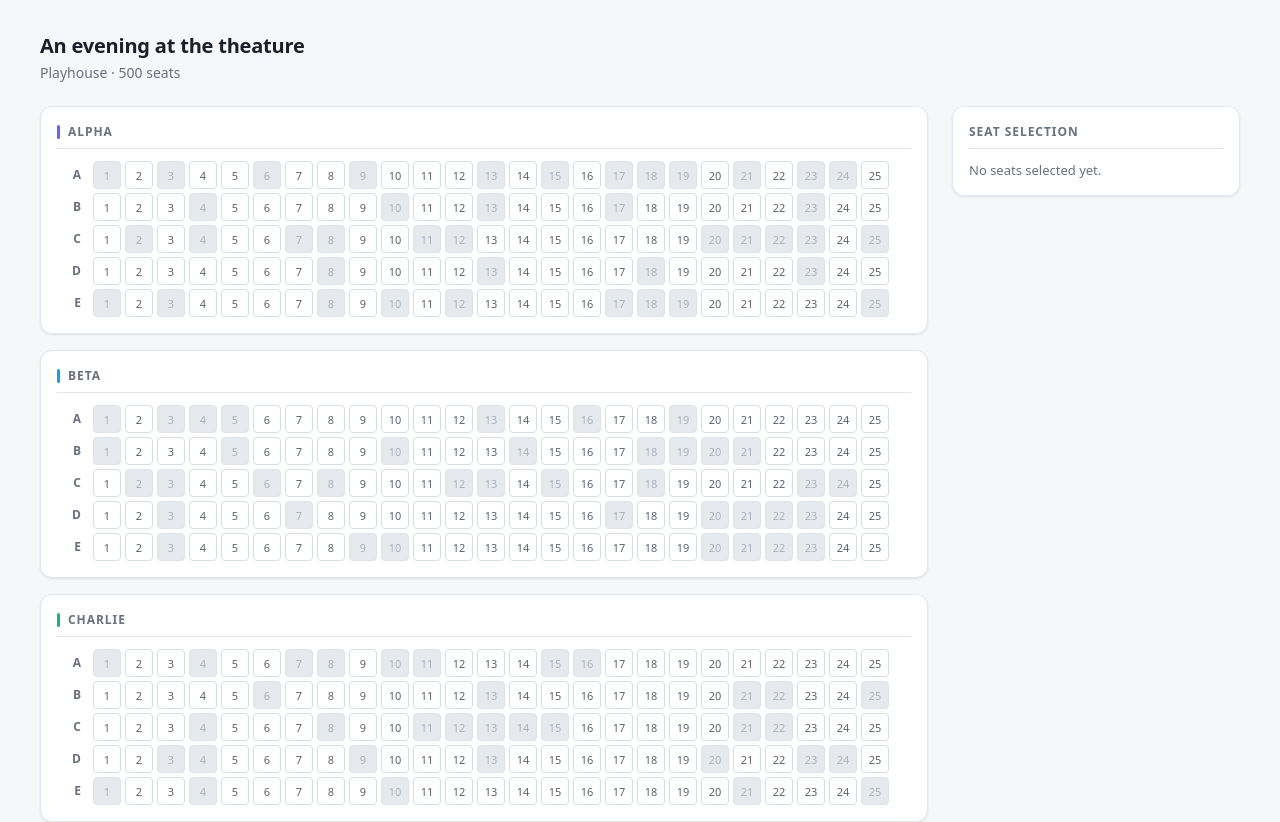
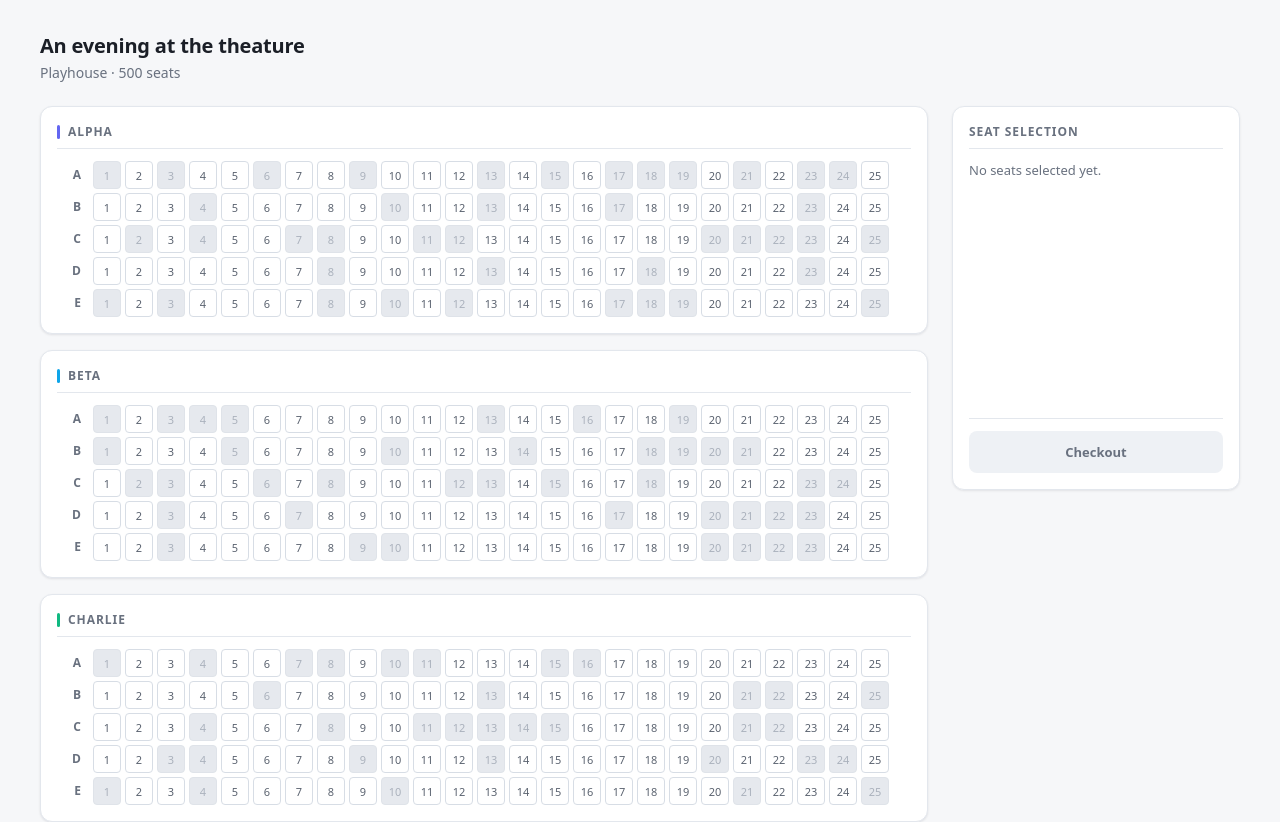
Before and after one commit to JJMLMAO/react-seat-selection-spa, a React (Vite) app: page / in a window 1280 px wide. Shown: the top 822 px of the page. Built offline with nearby package versions, Linux system fonts and the light colour scheme.

Commit message:
feat: checkout, clear selection and reset action

```diff
--- a/src/App.css
+++ b/src/App.css
@@ -43,11 +43,30 @@
     position: sticky;
     top: var(--space-5);
 
+    /* Column so the seat list can take the slack and leave the checkout
+       footer sitting on the bottom edge whatever the list length. */
+    display: flex;
+    flex-direction: column;
+    min-height: var(--pane-min-height);
+
     background: var(--surface);
     border: 1px solid var(--border);
     border-radius: var(--radius-lg);
     box-shadow: var(--shadow-sm);
     padding: var(--space-4);
+}
+
+/* Takes the slack, and scrolls rather than pushing the footer off the card
+   once the selection outgrows the pane. */
+.aside-body {
+    flex: 1;
+    overflow-y: auto;
+    min-height: 0;
+}
+
+.aside-footer {
+    padding-top: var(--space-3);
+    border-top: 1px solid var(--border);
 }
 
 .app aside h2 {
@@ -125,6 +144,91 @@
     letter-spacing: 0.04em;
 }
 
+.aside-order {
+    margin-bottom: var(--space-3);
+    font-size: 0.75rem;
+    line-height: 1.5;
+    color: var(--text-muted);
+}
+
+.aside-order-head {
+    margin: 0 0 var(--space-1);
+    color: var(--tier-charlie);
+    font-weight: 700;
+    font-size: 0.8125rem;
+}
+
+.aside-order-line {
+    margin: 0;
+}
+
+.aside-order-total {
+    display: flex;
+    justify-content: space-between;
+    margin: var(--space-2) 0 0;
+    padding-top: var(--space-2);
+    border-top: 1px solid var(--border);
+
+    color: var(--text);
+    font-weight: 700;
+    font-size: 0.8125rem;
+}
+
+.aside-warning {
+    margin: 0 0 var(--space-2);
+    color: var(--seat-text-conflicted);
+    font-size: 0.75rem;
+    line-height: 1.4;
+}
+
+.checkout {
+    width: 100%;
+    padding: var(--space-3);
+    border: 0;
+    border-radius: var(--radius-md);
+
+    background: var(--seat-bg-selected);
+    color: var(--seat-text-selected);
+    font-family: inherit;
+    font-size: 0.8125rem;
+    font-weight: 600;
+    cursor: pointer;
+}
+
+/* Muted rather than hidden: the user can still see what they are working
+   toward while the warning above says why it is unreachable. */
+.checkout:disabled {
+    background: var(--surface-sunken);
+    color: var(--text-muted);
+    cursor: not-allowed;
+}
+
+.checkout:not(:disabled):hover {
+    filter: brightness(1.08);
+}
+
+/* Destructive: it throws away a completed order. Only rendered once an order
+   exists, by which point Checkout is disabled and greyed, so red here is the
+   one live action rather than a second competing call to action. */
+.reset {
+    width: 100%;
+    margin-top: var(--space-2);
+    padding: var(--space-3);
+    border: 0;
+    border-radius: var(--radius-md);
+
+    background: var(--danger);
+    color: var(--danger-text);
+    font-family: inherit;
+    font-size: 0.8125rem;
+    font-weight: 600;
+    cursor: pointer;
+}
+
+.reset:hover {
+    background: var(--danger-strong);
+}
+
 .aside-empty {
     margin: 0;
     color: var(--text-muted);
--- a/src/App.tsx
+++ b/src/App.tsx
@@ -1,5 +1,6 @@
 
-import { useCallback } from 'react'
+import { useCallback, useState } from 'react'
+import type { SeatWithContext } from './types'
 import './App.css'
 import { useSeatmap } from './hooks/useSeatmap'
 import { useSeatSelection } from './hooks/useSeatSelection'
@@ -8,11 +9,31 @@ import SeatSection from './components/Section'
 import SidebarPanel from './components/SidebarPanel'
 
 function App() {
-  const { seatmap, allSeats, unavailableSeatIds, markUnavailable, isLoading, error } = useSeatmap()
-  const { selectedIds, toggleSeat } = useSeatSelection(unavailableSeatIds)
+  const { seatmap, allSeats, unavailableSeatIds, markUnavailable, resetAvailability, isLoading, error } = useSeatmap()
+  const { selectedIds, toggleSeat, clearSelection } = useSeatSelection(unavailableSeatIds)
+
+  /* A snapshot rather than a boolean: the receipt must keep reporting what
+     was bought even if the selection is touched afterwards. */
+  const [order, setOrder] = useState<SeatWithContext[] | null>(null)
 
   const takeSeat = useCallback((id: string) => markUnavailable([id]), [markUnavailable])
-  useSeatSimulation(allSeats, unavailableSeatIds, selectedIds, takeSeat)
+  useSeatSimulation(allSeats, unavailableSeatIds, selectedIds, takeSeat, order === null)
+
+  const selectedSeats = allSeats.filter(seat => selectedIds.has(seat.id))
+
+  // Locked once booked, so the map stops accepting clicks along with the sidebar.
+  const handleToggle = useCallback((id: string) => {
+    if (order === null) toggleSeat(id)
+  }, [order, toggleSeat])
+
+  /* Every piece of mutable state in the app, in one place — if a future
+     feature adds another, it belongs here too or Reset quietly stops
+     meaning "back to the start". */
+  const handleReset = useCallback(() => {
+    clearSelection()
+    resetAvailability()
+    setOrder(null)
+  }, [clearSelection, resetAvailability])
 
   if (isLoading)
     return <p className="app-status">Loading seatmap ...</p>
@@ -36,14 +57,17 @@ function App() {
             sections={seatmap.sections}
             selectedIds={selectedIds}
             unavailableIds={unavailableSeatIds}
-            onToggle={toggleSeat}
+            onToggle={handleToggle}
           />
         </main>
 
         <SidebarPanel
-          selectedSeats={allSeats.filter(seat => selectedIds.has(seat.id))}
+          selectedSeats={selectedSeats}
           unavailableIds={unavailableSeatIds}
-          onRemove={toggleSeat}
+          order={order}
+          onRemove={handleToggle}
+          onCheckout={() => setOrder(selectedSeats)}
+          onReset={handleReset}
         />
       </div>
     </div>
--- a/src/components/SidebarPanel/index.tsx
+++ b/src/components/SidebarPanel/index.tsx
@@ -1,21 +1,38 @@
 import type { SeatWithContext } from '../../types'
+import { groupBy } from '../../helpers/seatmapHelpers'
 
 type SidebarPanelProps = {
     selectedSeats: SeatWithContext[];
     unavailableIds: Set<string>;
+    /* The booked order, or null while the user is still choosing. Non-null
+       locks the panel: nothing here can be changed after checkout. */
+    order: SeatWithContext[] | null;
     onRemove: (seatId: string) => void;
+    onCheckout: () => void;
+    onReset: () => void;
 }
 
-export default function SidebarPanel({ selectedSeats, unavailableIds, onRemove }: SidebarPanelProps) {
-    const bySection = selectedSeats.reduce((acc, seat) => {
-        const seats = acc.get(seat.sectionName) ?? []
-        seats.push(seat)
-        return acc.set(seat.sectionName, seats)
-    }, new Map<string, SeatWithContext[]>())
+export default function SidebarPanel({ selectedSeats, unavailableIds, order, onRemove, onCheckout, onReset }: SidebarPanelProps) {
+    const bySection = groupBy(selectedSeats, (seat) => seat.sectionName)
+
+    const conflicted = selectedSeats.filter((seat) => unavailableIds.has(seat.id))
+    /* Taken seats are excluded from the total: they cannot be bought, so
+       counting them would quote a price the user can never pay. */
+    const total = selectedSeats
+        .filter((seat) => !unavailableIds.has(seat.id))
+        .reduce((sum, seat) => sum + seat.price, 0)
+
+    /* Checkout is blocked while anything is conflicted, so every seat in a
+       completed order was buyable — no filtering needed here. */
+    const paid = order?.reduce((sum, seat) => sum + seat.price, 0) ?? 0
+    const orderLines = order
+        ? [...groupBy(order, (seat) => `${seat.sectionName} · Row ${seat.rowLabel}`)]
+        : []
 
     return (
         <aside>
             <h2>Seat Selection</h2>
+            <div className="aside-body">
                 {selectedSeats.length === 0
                     ? <p className="aside-empty">No seats selected yet.</p>
                     : [...bySection].map(([sectionName, seats]) => (
@@ -32,6 +49,7 @@ export default function SidebarPanel({ selectedSeats, unavailableIds, onRemove }
                                                 ? <span className="seat-taken">TAKEN</span>
                                                 : `$${price}`}
                                         </span>
+                                        {order === null && (
                                             <button
                                                 type="button"
                                                 className="seat-remove"
@@ -40,11 +58,63 @@ export default function SidebarPanel({ selectedSeats, unavailableIds, onRemove }
                                             >
                                                 ×
                                             </button>
+                                        )}
                                     </li>
                                 ))}
                             </ul>
                         </section>
                     ))}
+            </div>
+
+            <div className="aside-footer">
+                {order !== null && (
+                    /* Announced because the panel changes without the focus
+                       moving — a sighted user sees it, others would not. */
+                    <div className="aside-order" role="status">
+                        <p className="aside-order-head">
+                            ✓ Booked {order.length} {order.length === 1 ? 'seat' : 'seats'}
+                        </p>
+                        {orderLines.map(([location, seats]) => (
+                            <p key={location} className="aside-order-line">
+                                {location} · {seats.map((seat) => seat.number).join(', ')}
+                            </p>
+                        ))}
+                        <p className="aside-order-total">
+                            <span>Total paid</span>
+                            <span>${paid}</span>
+                        </p>
+                    </div>
+                )}
+
+                {conflicted.length > 0 && (
+                    <p className="aside-warning" id="checkout-blocked">
+                        {conflicted.length === 1 ? 'A seat was' : `${conflicted.length} seats were`}
+                        {' '}taken by someone else. Remove
+                        {conflicted.length === 1 ? ' it' : ' them'} to continue.
+                    </p>
+                )}
+                <button
+                    type="button"
+                    className="checkout"
+                    onClick={onCheckout}
+                    disabled={order !== null || selectedSeats.length === 0 || conflicted.length > 0}
+                    /* Points the screen reader at the reason rather than
+                       leaving a disabled button with no explanation. */
+                    aria-describedby={conflicted.length > 0 ? 'checkout-blocked' : undefined}
+                >
+                    {order !== null ? 'Booked' : <>Checkout{total > 0 && ` · $${total}`}</>}
+                </button>
+
+                {/* Only offered once an order is locked in — before that the
+                    user can undo everything by deselecting, so a destructive
+                    button would be noise. It is the only way out of a booked
+                    order, hence never disabled. */}
+                {order !== null && (
+                    <button type="button" className="reset" onClick={onReset}>
+                        Reset
+                    </button>
+                )}
+            </div>
         </aside>
     )
 }
--- a/src/hooks/useSeatSelection.ts
+++ b/src/hooks/useSeatSelection.ts
@@ -21,5 +21,7 @@ export function useSeatSelection(unavailableSeatIds: Set<string>) {
         })
     }, [unavailableSeatIds])
 
-    return { selectedIds, toggleSeat }
+    const clearSelection = useCallback(() => setSelectedIds(new Set()), [])
+
+    return { selectedIds, toggleSeat, clearSelection }
 }
--- a/src/hooks/useSeatSimulation.ts
+++ b/src/hooks/useSeatSimulation.ts
@@ -15,6 +15,7 @@ export function useSeatSimulation(
     unavailableIds: Set<string>,
     selectedIds: Set<string>,
     onSeatTaken: (seatId: string) => void,
+    enabled = true,
 ) {
     /* The ticker reads state through a ref rather than a dep array: listing
        selectedIds as a dep would tear down and rebuild the interval on every
@@ -29,7 +30,10 @@ export function useSeatSimulation(
         latest.current = { allSeats, unavailableIds, selectedIds }
     })
 
-    const armed = selectedIds.size > 0
+    /* Rival buyers stop the moment the order is locked in — a booked seat
+       cannot be taken from under the user, and the map should sit still
+       while they read their confirmation. */
+    const armed = enabled && selectedIds.size > 0
 
     useEffect(() => {
         if (!armed) return
--- a/src/hooks/useSeatmap.ts
+++ b/src/hooks/useSeatmap.ts
@@ -24,6 +24,13 @@ export function useSeatmap() {
         )
     }, [])
 
+    /* Undoes everything rival buyers took. seatmap itself is never mutated —
+       markUnavailable only ever touches the id set — so re-deriving from it
+       restores the JSON's original availability without a refetch. */
+    const resetAvailability = useCallback(() => {
+        setUnavailableSeatIds(collectUnavailable(allSeats))
+    }, [allSeats])
+
     // this will only run once on mount
     useEffect(() => {
         fetch("/seatmap.json")
@@ -47,5 +54,6 @@ export function useSeatmap() {
         isLoading,
         error,
         markUnavailable,
+        resetAvailability,
     }
 }
```
Also changed, not shown: src/helpers/seatmapHelpers.ts (+15 -0 lines), src/index.css (+8 -0 lines). Lines whose indentation alone changed are shown as unchanged.
